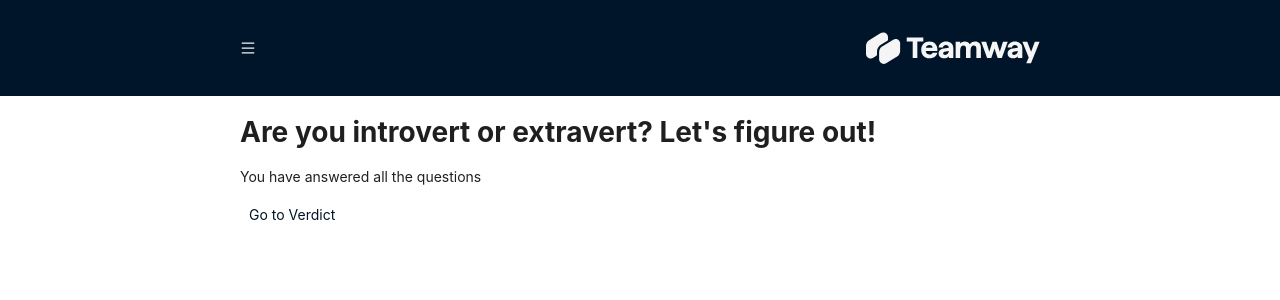
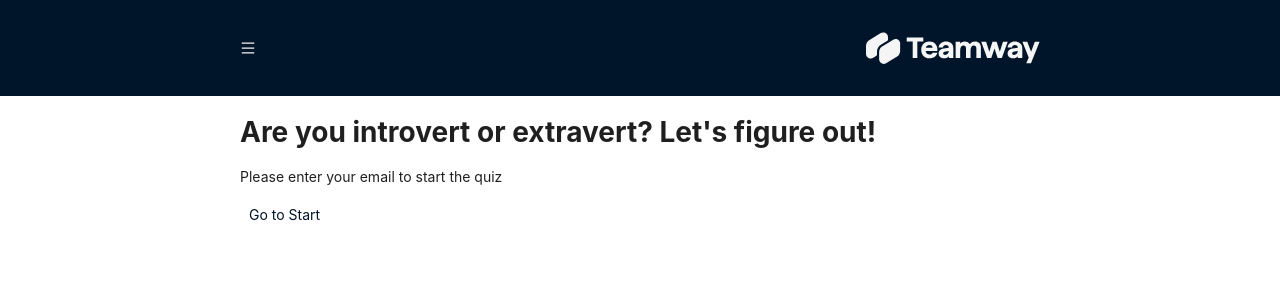
Before and after one commit to arturasmckwcz/tpp-front, a React (Create React App) app: page /quiz in a window 1280 px wide. Shown: the top 300 px of the page. Built offline with nearby package versions, Linux system fonts and the light colour scheme; no server answers.

Commit message:
added quizStatus

```diff
--- a/src/components/App.tsx
+++ b/src/components/App.tsx
@@ -17,7 +17,7 @@ const App = () => {
       <Router>
         <PageLayout>
           <Routes>
-            <Route path='/' element={<Start setQuiz={setQuiz} />} />
+            <Route path='/' element={<Start quiz={quiz} setQuiz={setQuiz} />} />
             <Route
               path='/quiz'
               element={<QuizComponent quiz={quiz} setQuiz={setQuiz} />}
--- /dev/null
+++ b/src/components/common/helpers.ts
@@ -0,0 +1,14 @@
+import { Quiz } from './quiz';
+
+export enum QuizStatus {
+  NOT_STARTED = 'not started',
+  IN_PROGRESS = 'in progress',
+  FINISHED = 'finished',
+}
+
+export const getQuizStatus = (quiz: Quiz): QuizStatus => {
+  if (!quiz.email) return QuizStatus.NOT_STARTED;
+  if (quiz.questions?.length && quiz.current < quiz.questions?.length)
+    return QuizStatus.IN_PROGRESS;
+  return QuizStatus.FINISHED;
+};
--- a/src/components/pages/Start.tsx
+++ b/src/components/pages/Start.tsx
@@ -3,12 +3,14 @@ import { Button, Form, Input } from 'antd';
 
 import { Quiz, quizInit } from '../common/quiz';
 import { questions } from '../common/quiz';
+import { getQuizStatus, QuizStatus } from '../common/helpers';
 
 type Props = {
+  quiz: Quiz;
   setQuiz: React.Dispatch<React.SetStateAction<Quiz>>;
 };
 
-const Start = ({ setQuiz }: Props) => {
+const Start = ({ quiz, setQuiz }: Props) => {
   const navigate = useNavigate();
 
   return (
@@ -44,6 +46,14 @@ const Start = ({ setQuiz }: Props) => {
           </Button>
         </Form.Item>
       </Form>
+      {getQuizStatus(quiz) === QuizStatus.IN_PROGRESS && (
+        <>
+          <p>Or you may return to the questions</p>
+          <Button type='link' onClick={() => navigate('/quiz')}>
+            Go to Verdict
+          </Button>
+        </>
+      )}
     </>
   );
 };
--- a/src/components/pages/quiz/index.tsx
+++ b/src/components/pages/quiz/index.tsx
@@ -3,6 +3,7 @@ import { useNavigate } from 'react-router-dom';
 import { Quiz as QuizType } from '../../common/quiz';
 import Question from './Question';
 import { Button } from 'antd';
+import { getQuizStatus, QuizStatus } from '../../common/helpers';
 
 type Props = {
   quiz: QuizType;
@@ -11,26 +12,42 @@ type Props = {
 
 const Quiz = ({ quiz, setQuiz }: Props) => {
   const navigate = useNavigate();
+  const quizStatus = getQuizStatus(quiz);
 
-  const isQuizInProgress = () =>
-    quiz.questions?.length && quiz.current < quiz.questions?.length;
-
+  const render = () => {
+    switch (quizStatus) {
+      case QuizStatus.IN_PROGRESS:
         return (
-    <>
-      <h1>Are you introvert or extravert? Let's figure out!</h1>
-      {isQuizInProgress() ? (
           <>
             <p>Please pick the most appropriate answer</p>
             <Question quiz={quiz} setQuiz={setQuiz} />
           </>
-      ) : (
+        );
+      case QuizStatus.FINISHED:
+        return (
           <>
             <p>You have answered all the questions</p>
             <Button type='link' onClick={() => navigate('/verdict')}>
               Go to Verdict
             </Button>
           </>
-      )}
+        );
+      default:
+        return (
+          <>
+            <p>Please enter your email to start the quiz</p>
+            <Button type='link' onClick={() => navigate('/')}>
+              Go to Start
+            </Button>
+          </>
+        );
+    }
+  };
+
+  return (
+    <>
+      <h1>Are you introvert or extravert? Let's figure out!</h1>
+      {render()}
     </>
   );
 };
```
Lines whose indentation alone changed are shown as unchanged.
